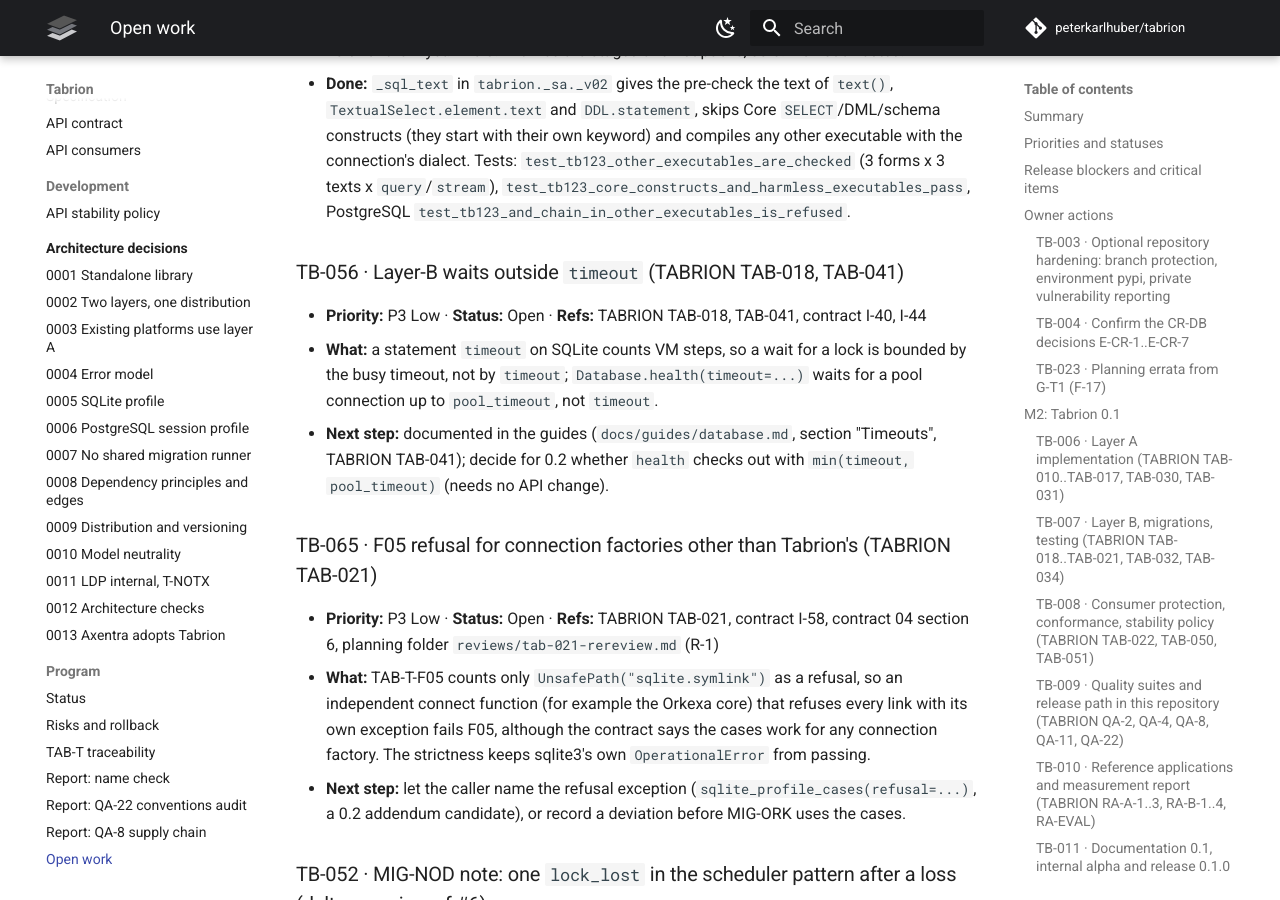
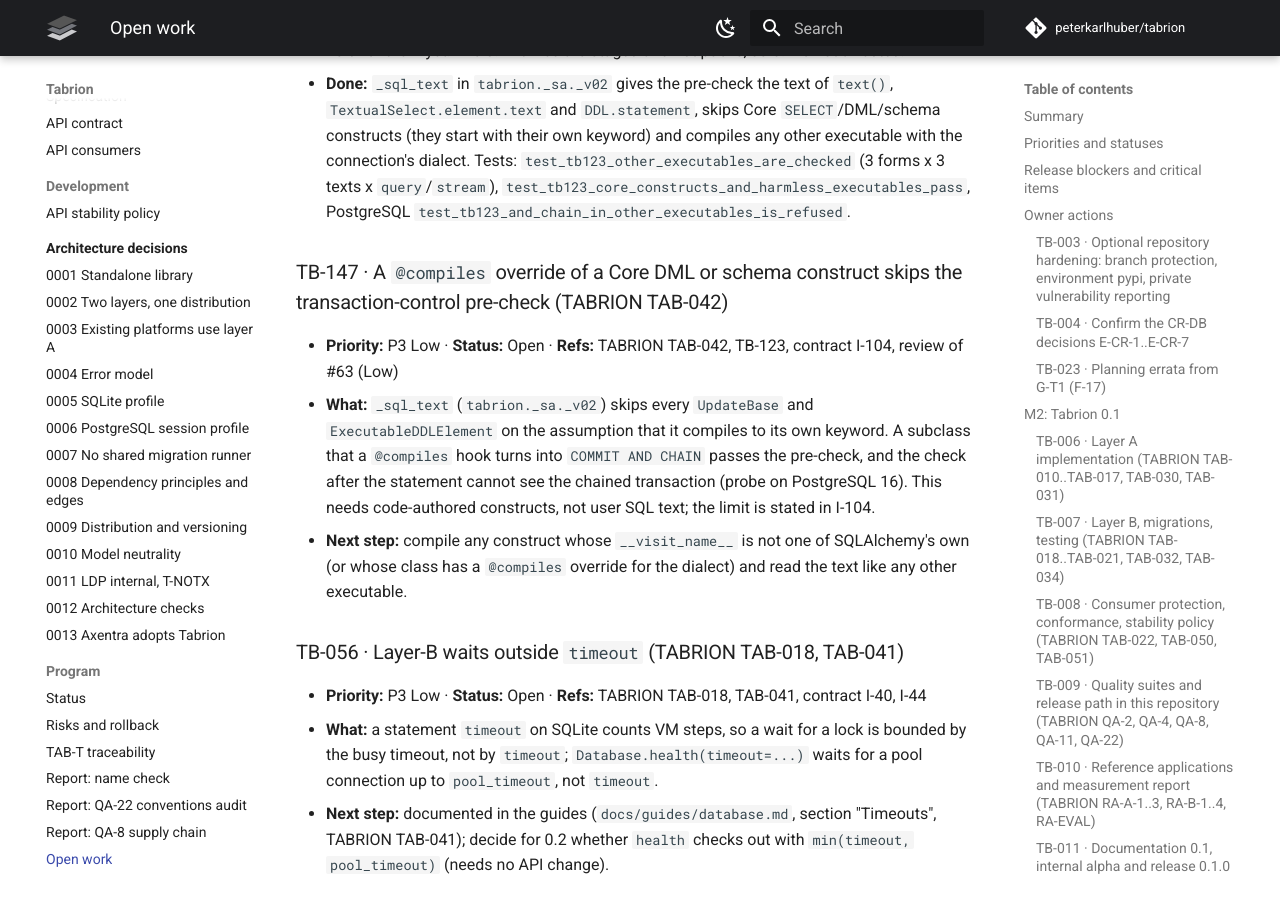
Before and after one commit to peterkarlhuber/tabrion, an MkDocs documentation site: the page built from docs/TODO.md, in a window 1280 px wide and 900 px high, scrolled down 43270 px. Built offline with MkDocs 1.6.1 and Material for MkDocs 9.7.7, drawn with Linux system fonts in a browser that asks for light colours; comment, search, counter and statistics services are not loaded; some of the changed text lies outside the part shown.

Commit message:
TB-147: record the @compiles limit of the TB-123 pre-check (review of #63)
A subclass of a Core DML or schema construct that a @compiles hook rewrites
to COMMIT AND CHAIN skips the pre-check. Stated in I-104 and tracked as TB-147.

Co-Authored-By: Claude Opus 5.5 <noreply@anthropic.com>
Claude-Session: https://claude.ai/code/session_011tY7TAans48GbZAuavtHPL

```diff
--- a/docs/TODO.md
+++ b/docs/TODO.md
@@ -27,14 +27,14 @@ TAB-040 version-bump pull request: TB-142 and TB-143 done after their merges, TB
 follow-up pull request after the release commit `d5821fa` (review of #56, L-3): TB-008, TB-009, TB-011, TB-017,
 TB-070, TB-086, TB-135 and TB-136 done; TB-130 done except its CI artifact follow-up; bookkeeping pull request after
 `v0.1.0` (reviews of #56 and #57): TB-090 and TB-092 done; 0.2 switch pull request (TAB-042): TB-123 done, TB-121
-decided without a change, TB-013 in progress).
+decided without a change, TB-013 in progress, TB-147 new).
 
 | Priority | Count |
 |---|---|
 | P0 Critical | 0 |
 | P1 High | 6 |
 | P2 Medium | 10 |
-| P3 Low | 42 |
+| P3 Low | 43 |
 | P4 Optional | 7 |
 
 **Release blockers:** none outside the work packages of M2. The owner decision of 2026-11-08 11:26Z removed the
@@ -1314,6 +1314,16 @@ required (owner decision of 2026-11-08 11:26Z).
   texts x `query`/`stream`), `test_tb123_core_constructs_and_harmless_executables_pass`, PostgreSQL
   `test_tb123_and_chain_in_other_executables_is_refused`.
 
+### TB-147 · A `@compiles` override of a Core DML or schema construct skips the transaction-control pre-check (TABRION TAB-042)
+
+- **Priority:** P3 Low · **Status:** Open · **Refs:** TABRION TAB-042, TB-123, contract I-104, review of #63 (Low)
+- **What:** `_sql_text` (`tabrion._sa._v02`) skips every `UpdateBase` and `ExecutableDDLElement` on the assumption
+  that it compiles to its own keyword. A subclass that a `@compiles` hook turns into `COMMIT AND CHAIN` passes the
+  pre-check, and the check after the statement cannot see the chained transaction (probe on PostgreSQL 16). This
+  needs code-authored constructs, not user SQL text; the limit is stated in I-104.
+- **Next step:** compile any construct whose `__visit_name__` is not one of SQLAlchemy's own (or whose class has a
+  `@compiles` override for the dialect) and read the text like any other executable.
+
 ### TB-056 · Layer-B waits outside `timeout` (TABRION TAB-018, TAB-041)
 
 - **Priority:** P3 Low · **Status:** Open · **Refs:** TABRION TAB-018, TAB-041, contract I-40, I-44
```
Also changed, not shown: docs/api/contract.md (+1 -1 lines).
